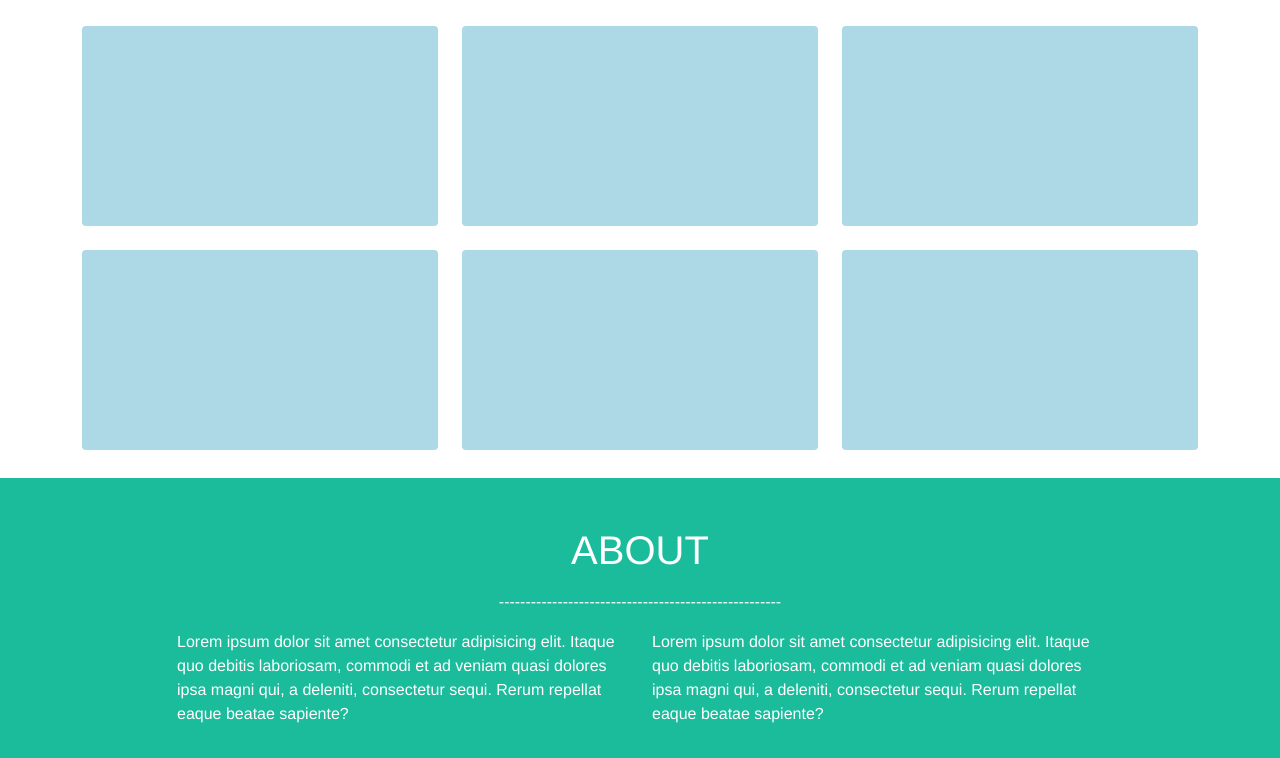
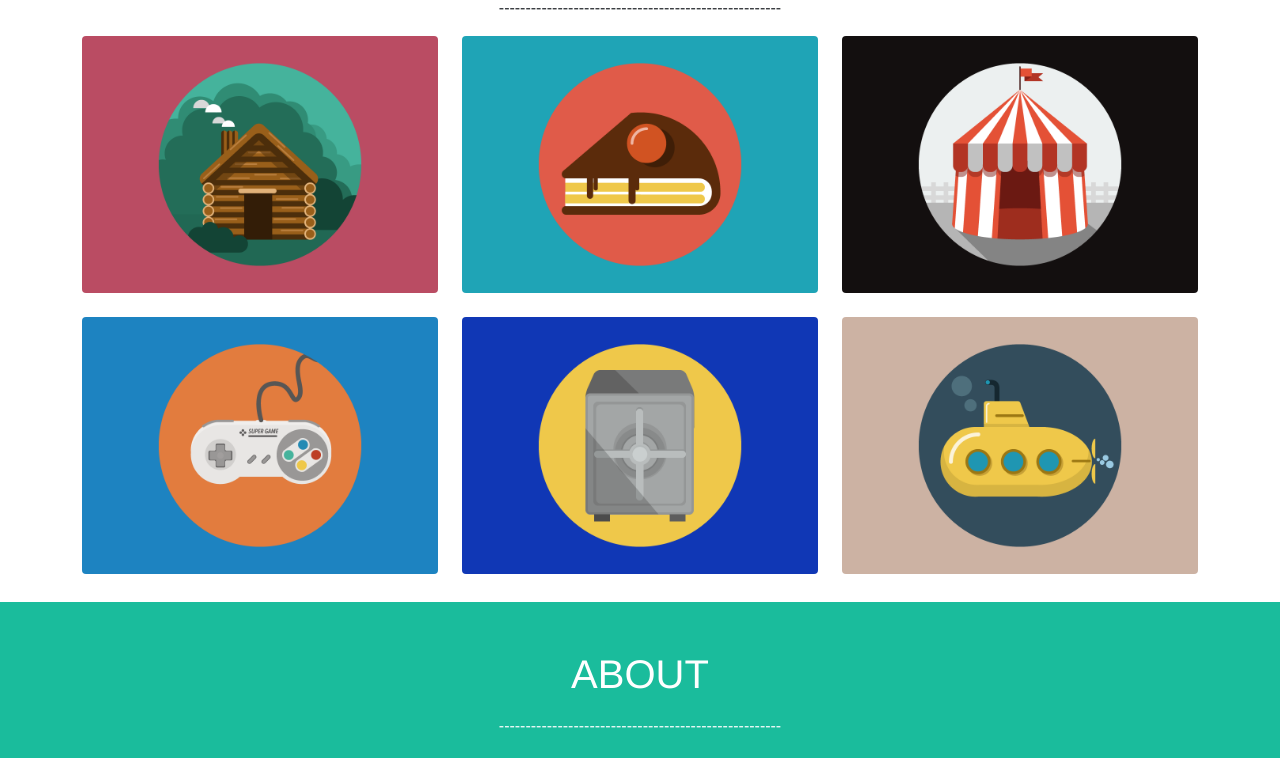
Before and after one commit to DarioBosco/html-css-bootstrap-freelancer, a plain HTML site: page index.html in a window 1280 px wide. Shown: the part 576-1334 px from the top of the page. Drawn offline with nearby package versions, Linux system fonts and the light colour scheme.

Commit message:
Aggiunte immagini in HTML

```diff
--- a/css/style.css
+++ b/css/style.css
@@ -9,6 +9,10 @@
 
 body {
 	font-family: 'Helvetica Neue', sans-serif;
+}
+
+img {
+	width: 100%
 }
 /* Fine Common */
 /* -------------------------------------------------- */
--- a/index.html
+++ b/index.html
@@ -50,14 +50,13 @@
 				<div class="container h-100 pt-4 pb-4">
 					<div class="row h-50 pt-4 justify-content-center">
 						<div class="col-8 col-md-4 col-lg-2">
-							<div class="image-box rounded-circle ratio ratio-1x1"></div>
+							<img src="./img/avatar.svg" alt="Avatar" />
 						</div>
 					</div>
 					<div class="row h-50 pt-4 justify-content-center">
 						<div class="col-auto">
 							<h1 class="text-center m-0 pb-3">START BOOTSTRAP</h1>
 							<div class="text-center pb-3">-----------------------------------------------------</div>
-							<!-- TODO: FIxare la centratura in mobile -->
 							<h6 class="text-center text-nowrap text-center">GRAPHIC ARTIST - WEB DESIGNER - ILLUSTRATOR</h6>
 						</div>
 					</div>
@@ -73,22 +72,22 @@
 					</div>
 					<div class="row">
 						<div class="col-12 col-md-6 col-lg-4 pb-4">
-							<div class="image-box rounded"></div>
+							<img class="rounded" src="./img/cabin.png" alt="Cabin" />
 						</div>
 						<div class="col-12 col-md-6 col-lg-4 pb-4">
-							<div class="image-box rounded"></div>
+							<img class="rounded" src="./img/cake.png" alt="Cake" />
 						</div>
 						<div class="col-12 col-md-6 col-lg-4 pb-4">
-							<div class="image-box rounded"></div>
+							<img class="rounded" src="./img/circus.png" alt="Circus" />
 						</div>
 						<div class="col-12 col-md-6 col-lg-4 pb-4">
-							<div class="image-box rounded"></div>
+							<img class="rounded" src="./img/game.png" alt="Gamepad" />
 						</div>
 						<div class="col-12 col-md-6 col-lg-4 pb-4">
-							<div class="image-box rounded"></div>
+							<img class="rounded" src="./img/safe.png" alt="Safe" />
 						</div>
 						<div class="col-12 col-md-6 col-lg-4 pb-4">
-							<div class="image-box rounded"></div>
+							<img class="rounded" src="./img/submarine.png" alt="Submarine" />
 						</div>
 					</div>
 				</div>
```
